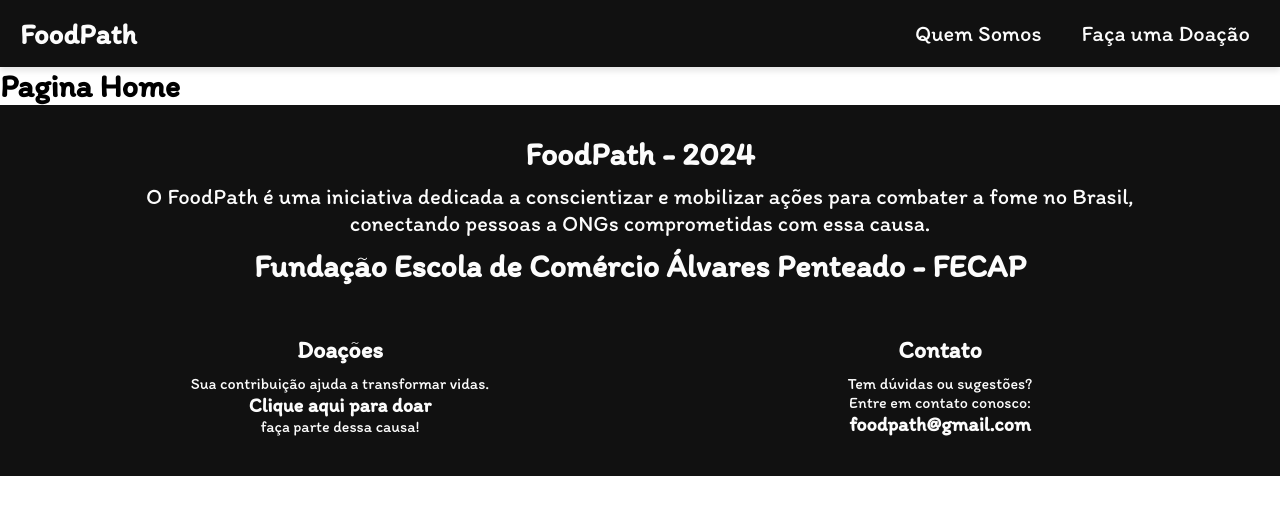
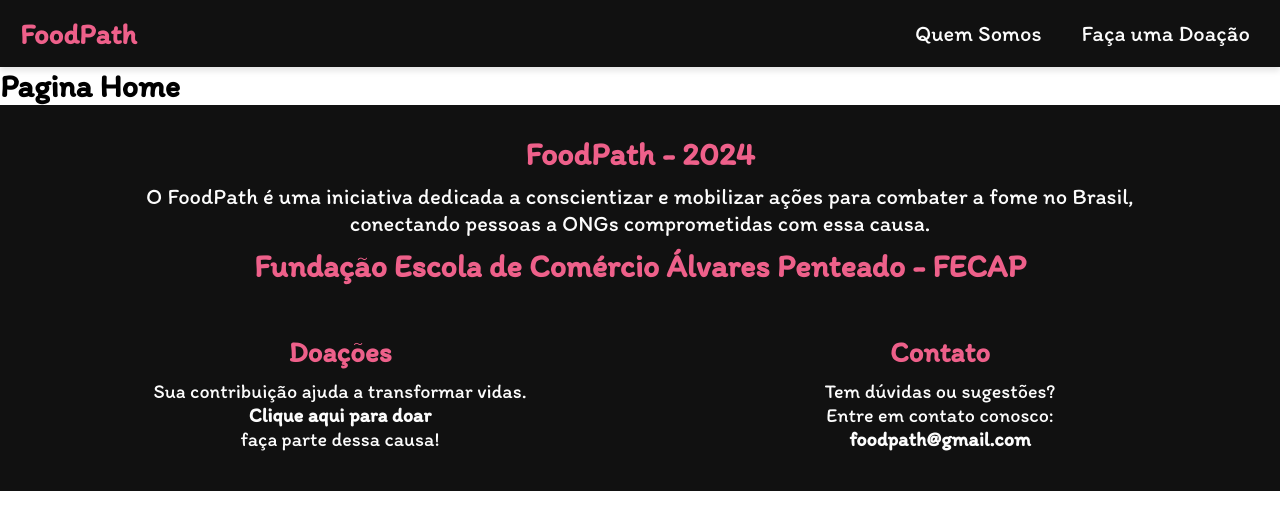
Before and after one commit to 2024-2-NCC2/Projeto1, a React (Vite) app in the folder client/: page / in a window 1280 px wide. Shown: the top 530 px of the page. Built offline with nearby package versions, Linux system fonts and the light colour scheme.

Commit message:
feat: neon effect on footer

```diff
--- a/client/src/index.css
+++ b/client/src/index.css
@@ -28,7 +28,7 @@
 .foodpath-logo h1 {
   margin: 0;
   font-size: 1.8rem;
-  color: var(--text-color);
+  color: var(--link-hover-color);
   font-family: "Itim", cursive;
   cursor: pointer;
   transition: color 0.3s ease;
@@ -36,7 +36,7 @@
 
 .foodpath-logo h1:hover,
 .foodpath-logo a:hover {
-  color: var(--link-hover-color);
+  color: var(--underline-color);
 }
 
 .app-navbar ul {
@@ -59,6 +59,10 @@
 
 .app-navbar ul li a:hover {
   color: var(--link-hover-color);
+  text-shadow:
+    0 0 5rem var(--link-hover-color),
+    0 0 6px var(--link-hover-color),
+    0 0 8px var(--link-hover-color);
 }
 
 .underline {
@@ -99,7 +103,6 @@
   width: 100%;
 }
 
-
 .footer-container {
   display: flex;
   flex-direction: column;
@@ -115,7 +118,7 @@
 .footer-header h1 {
   font-size: 2rem;
   margin: 10px 0;
-  color: var(--link-color);
+  color: var(--link-hover-color);
 }
 
 .footer-header p {
@@ -136,13 +139,13 @@
 }
 
 .footer-section h2 {
-  font-size: 1.5rem;
+  font-size: 1.8rem;
   margin-bottom: 10px;
-  color: var(--link-color);
+  color: var(--link-hover-color);
 }
 
 .footer-section p {
-  font-size: 16px;
+  font-size: 20px;
   color: var(--link-color);
 }
 
@@ -156,6 +159,10 @@
 
 .footer-section a:hover {
   color: var(--link-hover-color);
+  text-shadow:
+    0 0 5rem var(--link-hover-color),
+    0 0 10px var(--link-hover-color),
+    0 0 6px var(--link-hover-color);
 }
 
 @media (max-width: 768px) {
```
